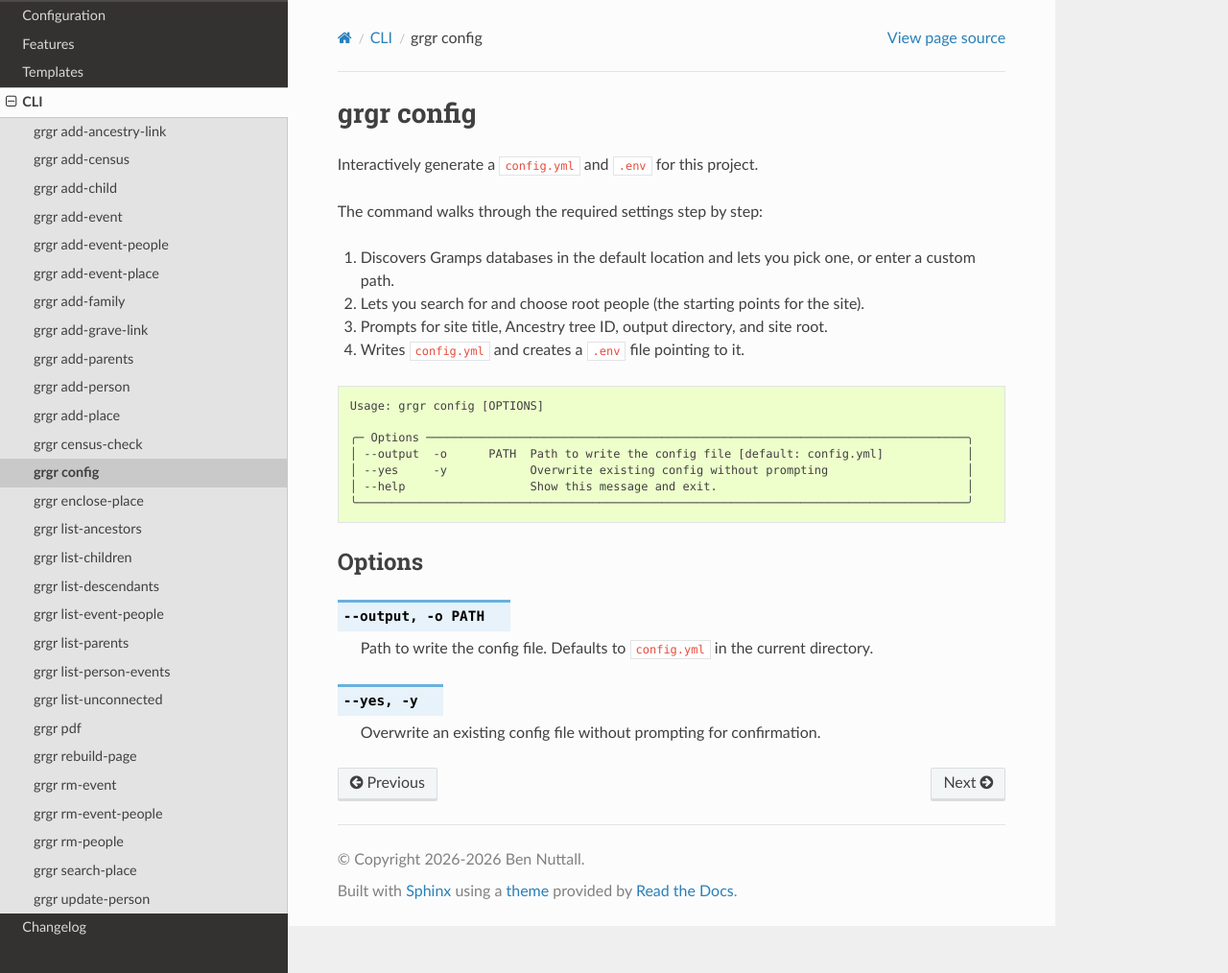
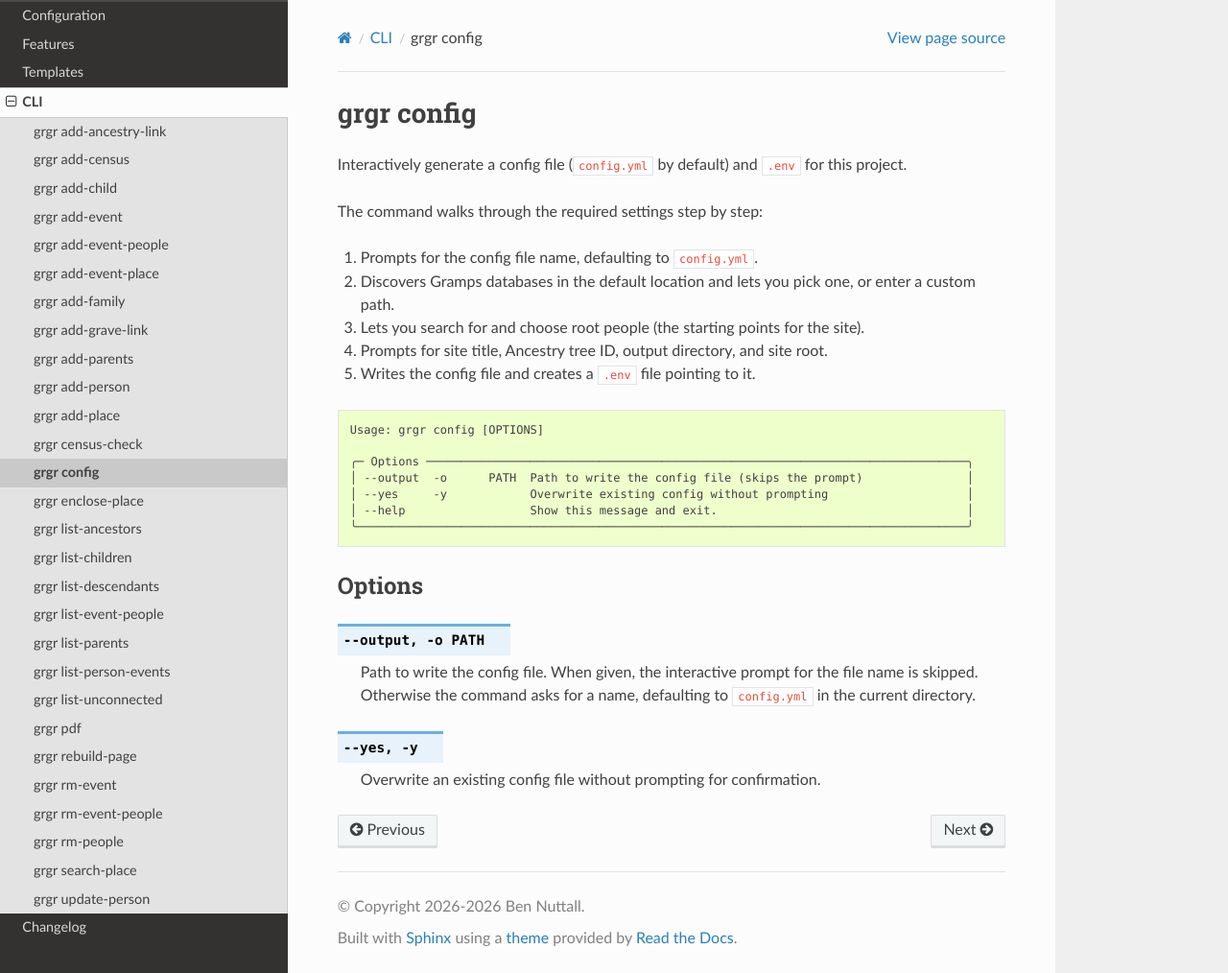
Before and after one commit to bennuttall/greatgramps, a Sphinx documentation site: the page built from docs/cli/config/index.rst, in a window 1280 px wide and 1014 px high. Shown: the whole window at 96% size. Built offline with Sphinx 7.4.7 and the Read the Docs theme 3.1.0, drawn with Linux system fonts in a browser that asks for light colours; pages that are not in the unit, such as notebooks, are missing from menus.

Commit message:
Prompt for config file name in grgr config
Defaults to config.yml; --output still skips the prompt.

Co-Authored-By: Claude Fable 5.1 <noreply@anthropic.com>

```diff
--- a/docs/cli/config/index.rst
+++ b/docs/cli/config/index.rst
@@ -4,21 +4,22 @@ grgr config
 
 .. program:: grgr-config
 
-Interactively generate a ``config.yml`` and ``.env`` for this project.
+Interactively generate a config file (``config.yml`` by default) and ``.env`` for this project.
 
 The command walks through the required settings step by step:
 
-1. Discovers Gramps databases in the default location and lets you pick one, or enter a custom path.
-2. Lets you search for and choose root people (the starting points for the site).
-3. Prompts for site title, Ancestry tree ID, output directory, and site root.
-4. Writes ``config.yml`` and creates a ``.env`` file pointing to it.
+1. Prompts for the config file name, defaulting to ``config.yml``.
+2. Discovers Gramps databases in the default location and lets you pick one, or enter a custom path.
+3. Lets you search for and choose root people (the starting points for the site).
+4. Prompts for site title, Ancestry tree ID, output directory, and site root.
+5. Writes the config file and creates a ``.env`` file pointing to it.
 
 .. code-block:: text
 
     Usage: grgr config [OPTIONS]
 
     ╭─ Options ──────────────────────────────────────────────────────────────────────────────╮
-    │ --output  -o      PATH  Path to write the config file [default: config.yml]            │
+    │ --output  -o      PATH  Path to write the config file (skips the prompt)               │
     │ --yes     -y            Overwrite existing config without prompting                    │
     │ --help                  Show this message and exit.                                    │
     ╰────────────────────────────────────────────────────────────────────────────────────────╯
@@ -28,7 +29,9 @@ Options
 
 .. option:: --output, -o PATH
 
-    Path to write the config file. Defaults to ``config.yml`` in the current directory.
+    Path to write the config file. When given, the interactive prompt for the file name is
+    skipped. Otherwise the command asks for a name, defaulting to ``config.yml`` in the current
+    directory.
 
 .. option:: --yes, -y
 
--- a/docs/cli/index.rst
+++ b/docs/cli/index.rst
@@ -39,7 +39,8 @@ Run ``grgr --help`` for a list of available commands and options.
     │ build               Build the full site.                                               │
     │ census-check        Show census years this person should have a record for, and        │
     │                     whether they do.                                                   │
-    │ config              Interactively generate a config.yml for this project.              │
+    │ config              Interactively generate a config file (config.yml by default) for   │
+    │                     this project.                                                      │
     │ enclose-place       Set one place as enclosed by another (Gramps 'Enclosed by'         │
     │                     relationship).                                                     │
     │ list-ancestors      List ancestors of a person grouped by generation.                  │
```
Also changed, not shown: 1 other file.
